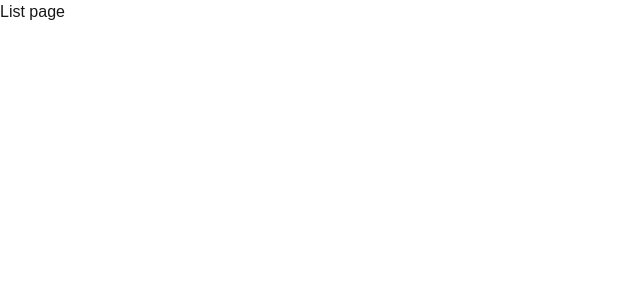
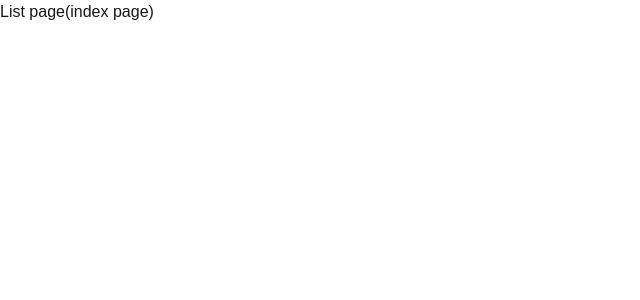
Before and after one commit to s1F102201492/my-schedule, a Next.js app: page / in a window 1280 px wide. Shown: the top 300 px of the page, without its empty margins (0-640 px from the left). Built offline with nearby package versions, Linux system fonts and the light colour scheme.

Commit message:
initial commit

```diff
--- /dev/null
+++ b/app/calender/page.tsx
@@ -0,0 +1,12 @@
+import React from 'react'
+import Calender from '../components/Calender'
+
+const page = () => {
+  return (
+    <div>
+        <Calender />
+    </div>
+  )
+}
+
+export default page
--- /dev/null
+++ b/app/components/Calender.tsx
@@ -0,0 +1,9 @@
+import React from 'react'
+
+const Calender = () => {
+  return (
+    <div>Calender</div>
+  )
+}
+
+export default Calender
--- a/app/page.tsx
+++ b/app/page.tsx
@@ -1,7 +1,7 @@
 export default function Home() {
   return (
     <div>
-      List page
+      List page(index page)
     </div>
   );
 }
```
